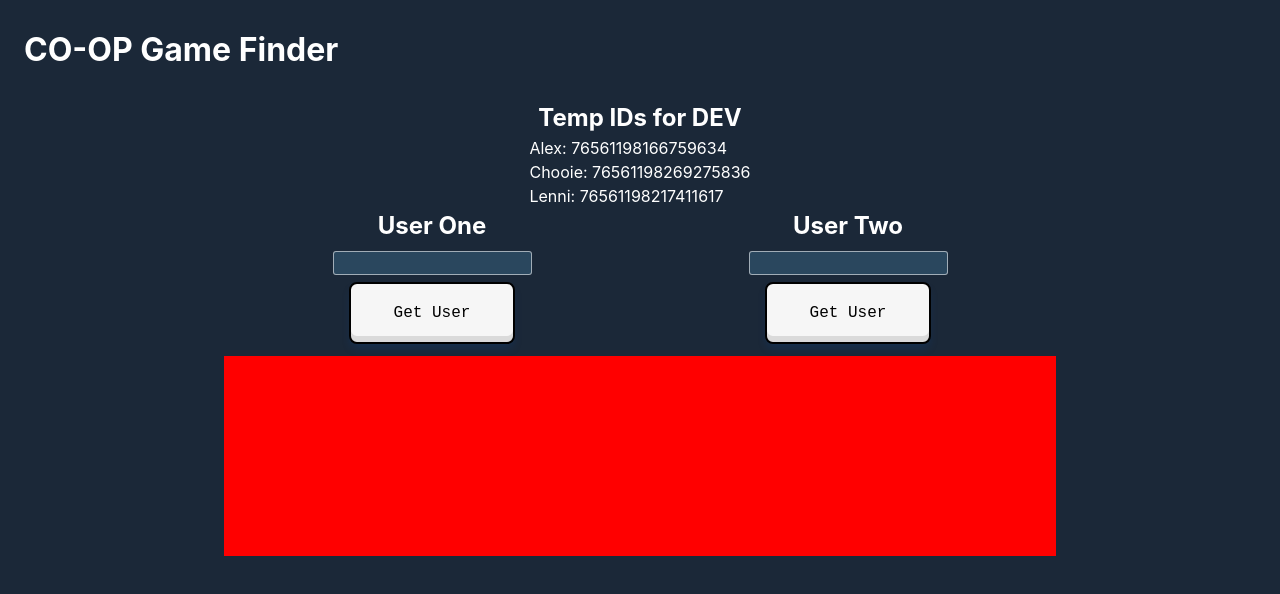
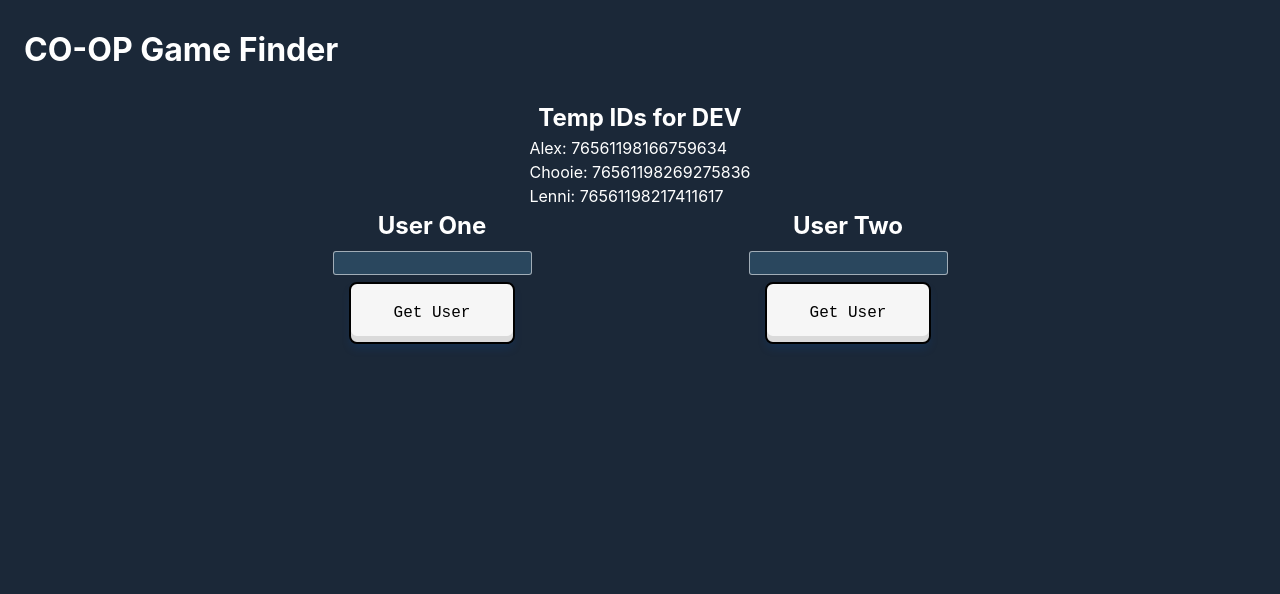
Before and after one commit to ATlexEide/COOP-Game-Picker, a React (Vite) app: page / in a window 1280 px wide. Shown: the top 594 px of the page. Built offline with nearby package versions, Linux system fonts and the light colour scheme.

Commit message:
Remove redundant code

```diff
--- a/src/App.css
+++ b/src/App.css
@@ -96,8 +96,3 @@ main {
   color: #fff;
   text-decoration: none;
 }
-
-#users {
-  background-color: red;
-  height: fit-content;
-}
```
